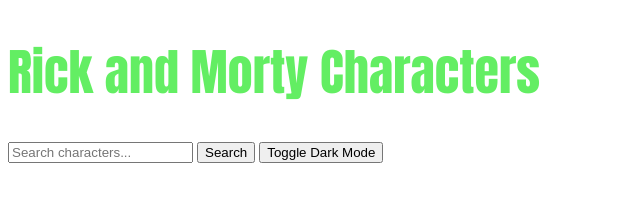
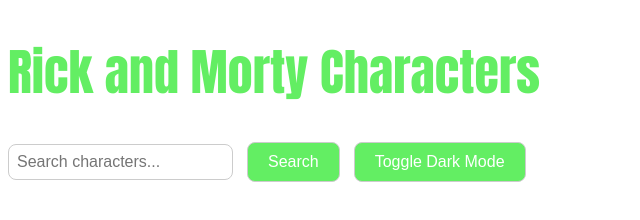
Before and after one commit to Jvertt/phase-1-project, a plain HTML site: page index.html in a window 1280 px wide. Shown: the whole page, without its empty margins (0-640 px from the left). Drawn offline with Linux system fonts and the light colour scheme.

Commit message:
completed index.js

```diff
--- a/style.css
+++ b/style.css
@@ -3,6 +3,45 @@ h1 {
   color: rgb(99, 238, 99);
   font-size: 50px;
 }
+
+#searchInput {
+  border: 1px solid #ccc;
+  border-radius: 8px;
+  padding: 8px;
+  font-size: 16px;
+  margin-bottom: 10px;
+}
+
+#searchButton {
+  background-color: rgb(99, 238, 99);
+  border: 1px solid #ccc;
+  border-radius: 8px;
+  color: white;
+  padding: 10px 20px;
+  text-align: center;
+  text-decoration: none;
+  display: inline-block;
+  font-size: 16px;
+  margin-left: 10px;
+  margin-bottom: 10px;
+  cursor: pointer;
+}
+
+#darkModeToggle {
+  background-color: rgb(99, 238, 99);
+  border: 1px solid #ccc;
+  border-radius: 8px;
+  color: white;
+  padding: 10px 20px;
+  text-align: center;
+  text-decoration: none;
+  display: inline-block;
+  font-size: 16px;
+  margin-left: 10px;
+  margin-bottom: 10px;
+  cursor: pointer;
+}
+
 
 body.dark-mode {
   background-color: rgb(31, 30, 30);
```
